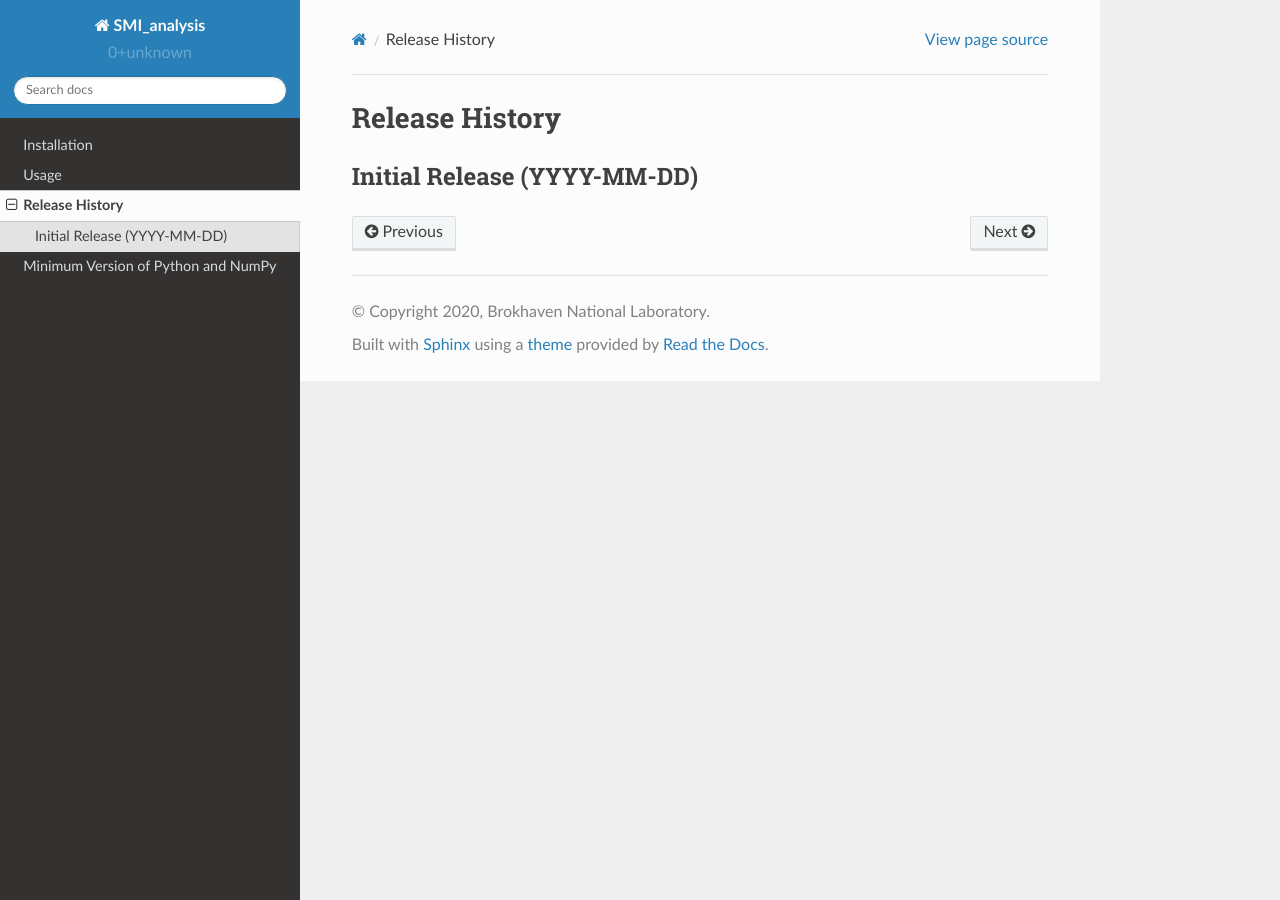
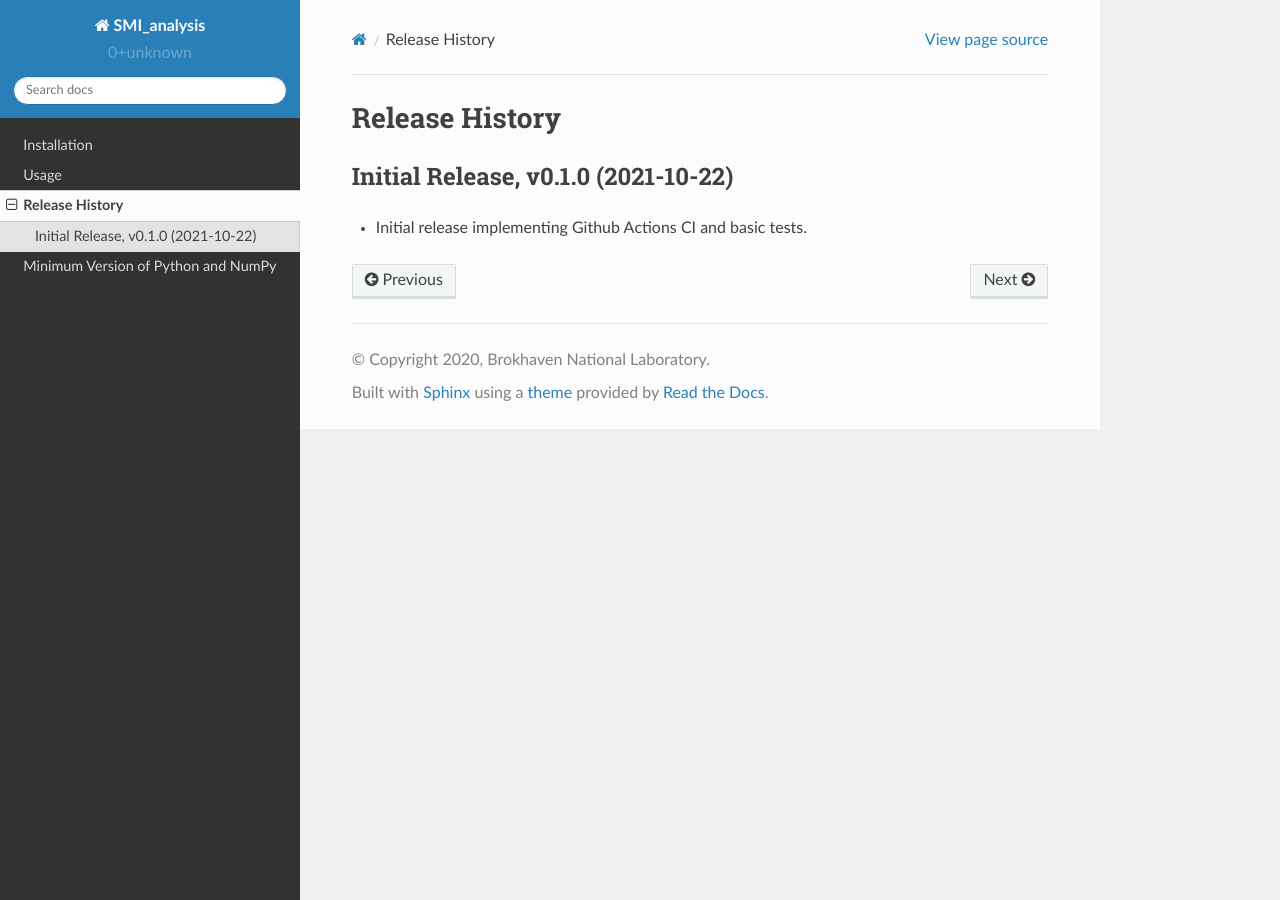
Before and after one commit to NSLS-II-SMI/smi-analysis, a Sphinx documentation site: the page built from docs/source/release-history.rst, in a window 1280 px wide. Built offline with Sphinx 7.4.7 and the Read the Docs theme 2.0.0, drawn with Linux system fonts in a browser that asks for light colours.

Commit message:
DOC: update release notes with v0.1.0

```diff
--- a/docs/source/release-history.rst
+++ b/docs/source/release-history.rst
@@ -2,5 +2,7 @@
 Release History
 ===============
 
-Initial Release (YYYY-MM-DD)
-----------------------------
+Initial Release, v0.1.0 (2021-10-22)
+------------------------------------
+
+- Initial release implementing Github Actions CI and basic tests.
```
